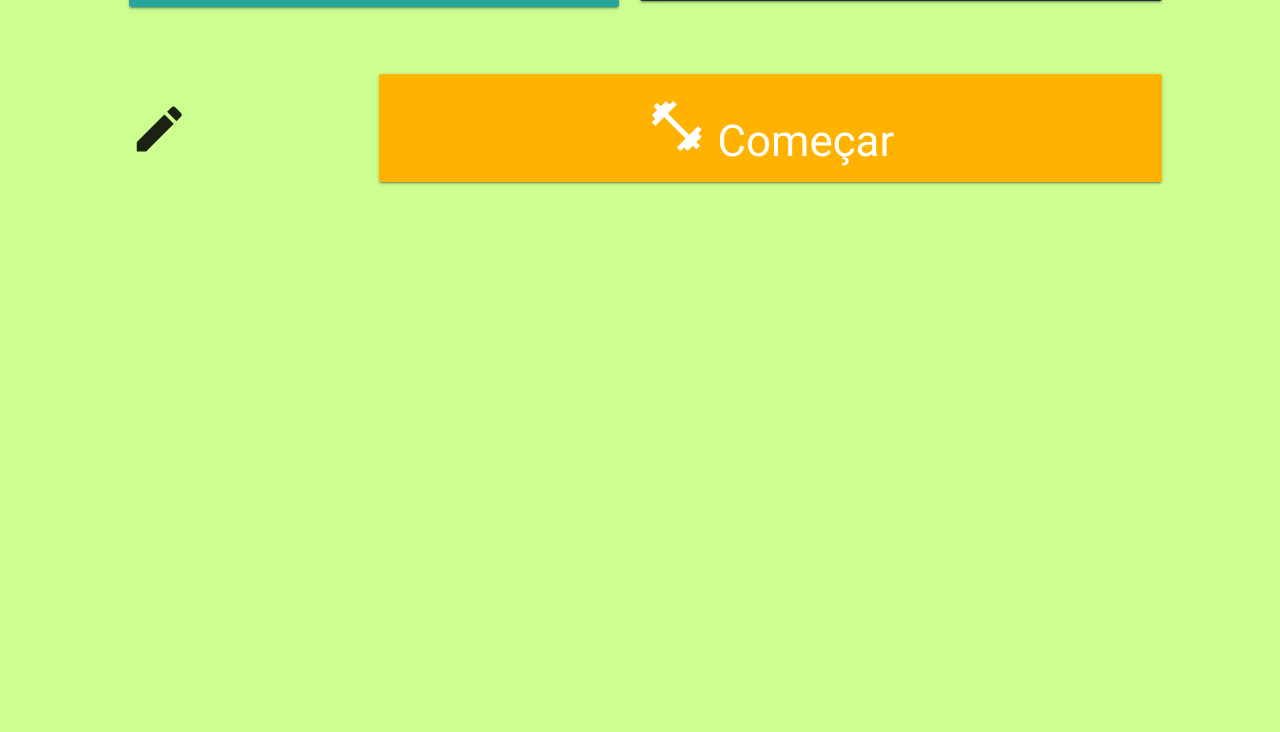
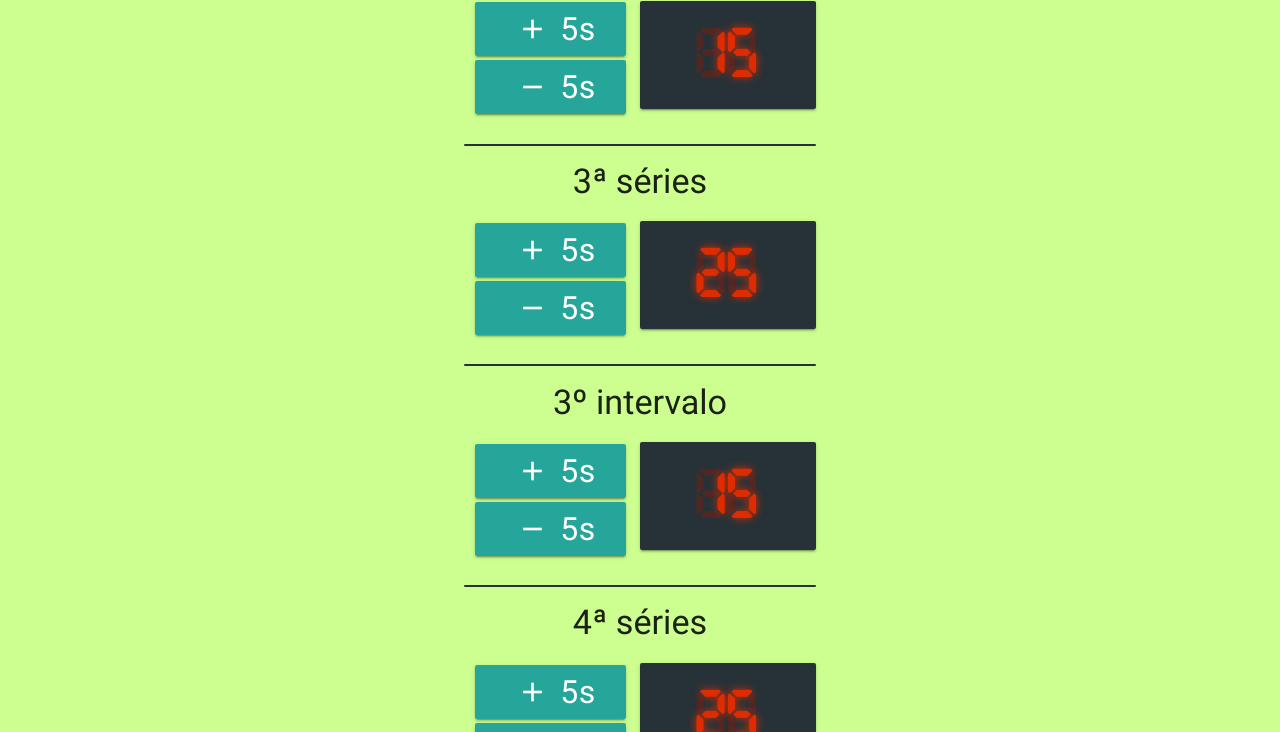
Before and after one commit to bruno-costa/tempus, a plain HTML site: page index.html in a window 1280 px wide. Shown: the part 753-1485 px from the top of the page. Before the commit the page ends 1005 px from the top, so only its background shows below. Drawn offline with nearby package versions, Linux system fonts and the light colour scheme.

Commit message:
options: adicionado um barra separando os inc/dec

```diff
--- a/Options.js
+++ b/Options.js
@@ -4,8 +4,8 @@ const Options = function(domMain) {
 	const html_serie = $('#template-serie').html(),
 	html_intervalo = $('#template-intervalo').html();
 
-	let duracoesSeries = {};
-	let duracoesIntervalos = {};
+	let duracoesSeries = [];
+	let duracoesIntervalos = [];
 
 	function createNewInput(init, html, index) {
 		const obj = {
@@ -23,21 +23,20 @@ const Options = function(domMain) {
 	this.renderNew = (qtdSeries, duracaoSerie, duracaoIntervalo) => {
 		$dom.find('.content-option').html('');
 
-		duracoesSeries = {};
-		duracoesIntervalos = {};
+		duracoesSeries = [];
+		duracoesIntervalos = [];
 
 		for(var i = 0; i < qtdSeries-1; i++) {
-			duracoesSeries[i] = createNewInput(duracaoSerie, html_serie, i+1);
-			duracoesIntervalos[i] = createNewInput(duracaoIntervalo, html_intervalo, i+1);
-
+			duracoesSeries.push(createNewInput(duracaoSerie, html_serie, i+1));
+			duracoesIntervalos.push(createNewInput(duracaoIntervalo, html_intervalo, i+1));
 		}
-		duracoesSeries[i] = createNewInput(duracaoSerie, html_serie, i+1);
+		duracoesSeries.push(createNewInput(duracaoSerie, html_serie, i+1));
 	}
 
 	this.getValores = () => {
 		return {
-			duracoesSeries,
-			duracoesIntervalos
+			'duracoesSeries': duracoesSeries.map(e => e.valor),
+			'duracoesIntervalos': duracoesIntervalos.map(e => e.valor)
 		}
 	}
 }
--- a/app.js
+++ b/app.js
@@ -26,7 +26,20 @@ jQuery(document).ready(function($) {
 		$('#home').find('.duracao-intervalo')
 	);
 
-	$('#home').show();
-	$('#options').hide();
+	const options = new Options($('#options'))
+
+	let valor = home.getValores();
+	options.renderNew(
+		valor.qtdSeries,
+		valor.duracaoSerie,
+		valor.duracaoIntervalo
+	);
+
+	$('#home').hide();
+	$('#options').show();
 	$('#running').hide();
+
+	// $('#home').show();
+	// $('#options').hide();
+	// $('#running').hide();
 });
--- a/design.css
+++ b/design.css
@@ -1,6 +1,12 @@
 @font-face {
     font-family: 'Digital Dismay';
     src: url('Digital Dismay.otf');
+}
+
+.separator {
+    background-color: #263238;
+    height: 2px;
+    border-radius: 2px;
 }
 
 .digital-display {
@@ -38,3 +44,8 @@
 .display-well {
     font-size: 190px;
 }
+
+body {
+    max-width: 450px;
+    margin: auto;
+}
--- a/index.html
+++ b/index.html
@@ -134,6 +134,7 @@
                     30
                 </div>
             </div>
+            <div class="separator"></div>
         </template>
         <template id="template-intervalo">
             <h4 class="center">${index}º intervalo</h4>
@@ -152,6 +153,7 @@
                     30
                 </div>
             </div>
+            <div class="separator"></div>
         </template>
         <!--Import jQuery before materialize.js-->
         <script type="text/javascript" src="https://code.jquery.com/jquery-2.1.1.min.js"></script>
```
